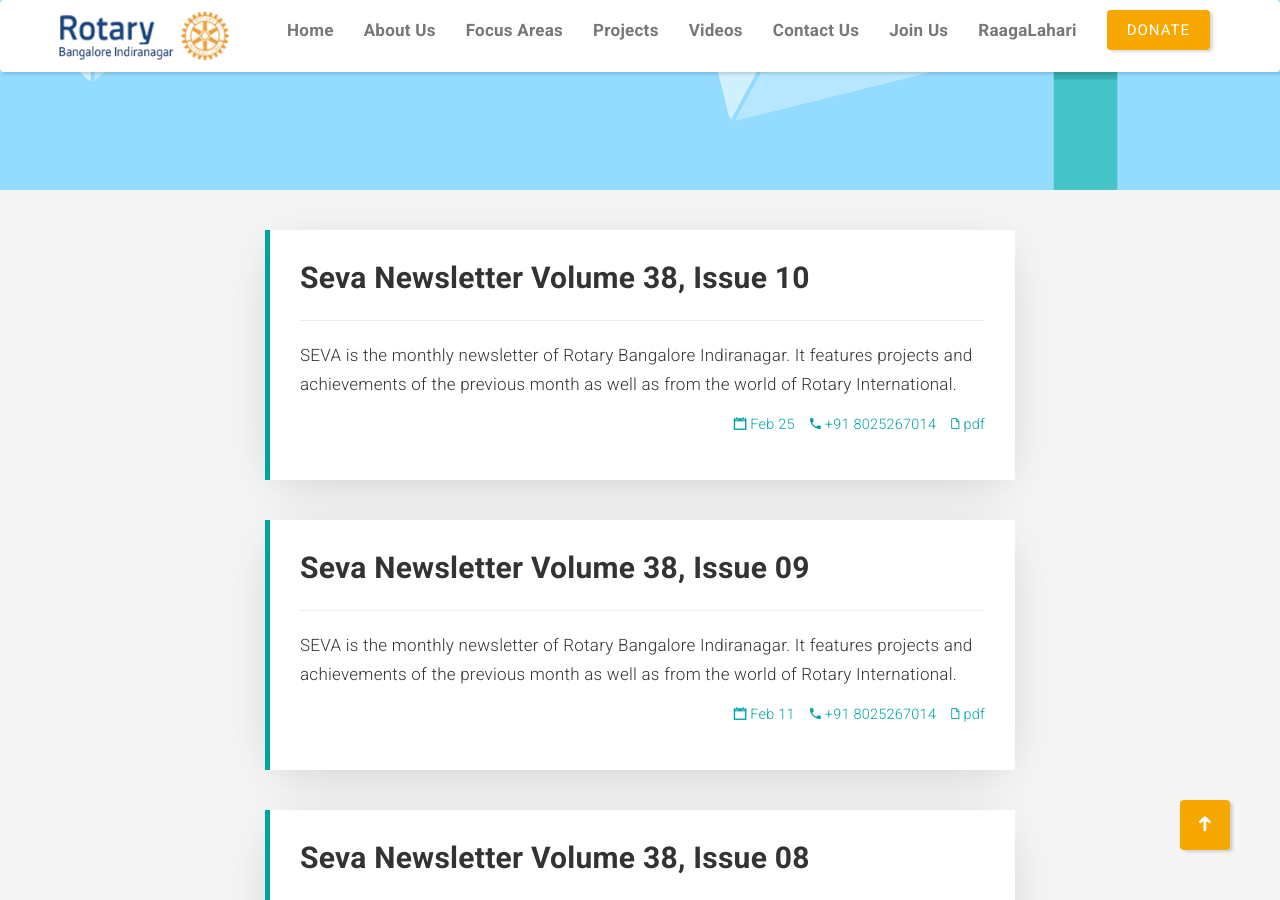
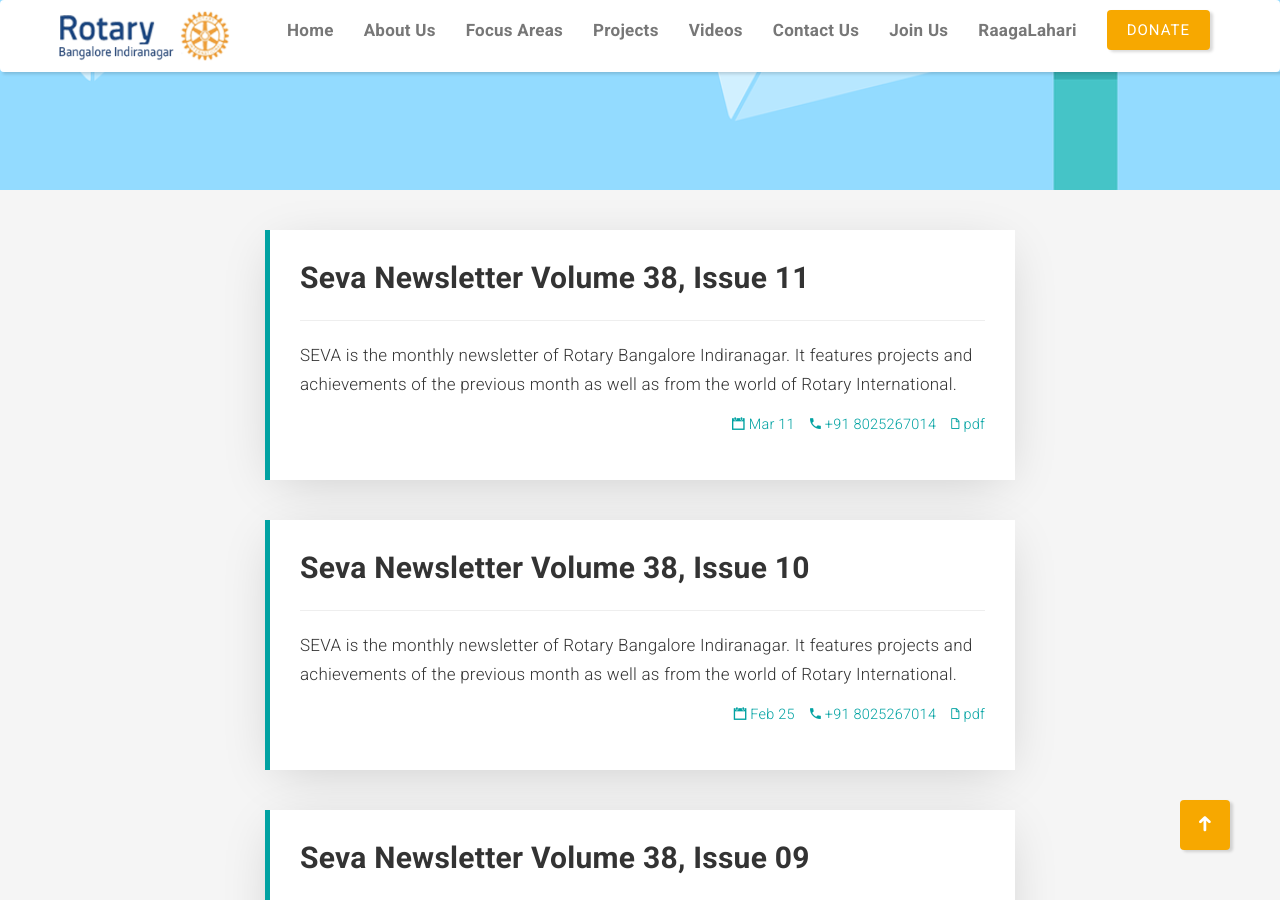
Before and after one commit to sharathdt/rtry, a Jekyll site: the page built from newsletters.html, in a window 1280 px wide and 900 px high, scrolled down 396 px. Built offline with Jekyll 4.4.1, drawn with Linux system fonts in a browser that asks for light colours; some web fonts are replaced.

Commit message:
Add new newsletter

```diff
--- a/_data/newsletters.yml
+++ b/_data/newsletters.yml
@@ -76,3 +76,10 @@
   contact: '+91 8025267014'
   id: feb-25
   pdf: Seva10201819-GOV-issue-compressed.pdf
+
+- title: Seva Newsletter Volume 38, Issue 11
+  description: 'SEVA is the monthly newsletter of Rotary Bangalore Indiranagar. It features projects and achievements of the previous month as well as from the world of Rotary International.'
+  date: Mar 11
+  contact: '+91 8025267014'
+  id: mar-11
+  pdf: Seva11201819.pdf
```
Also changed, not shown: 1 other file.
